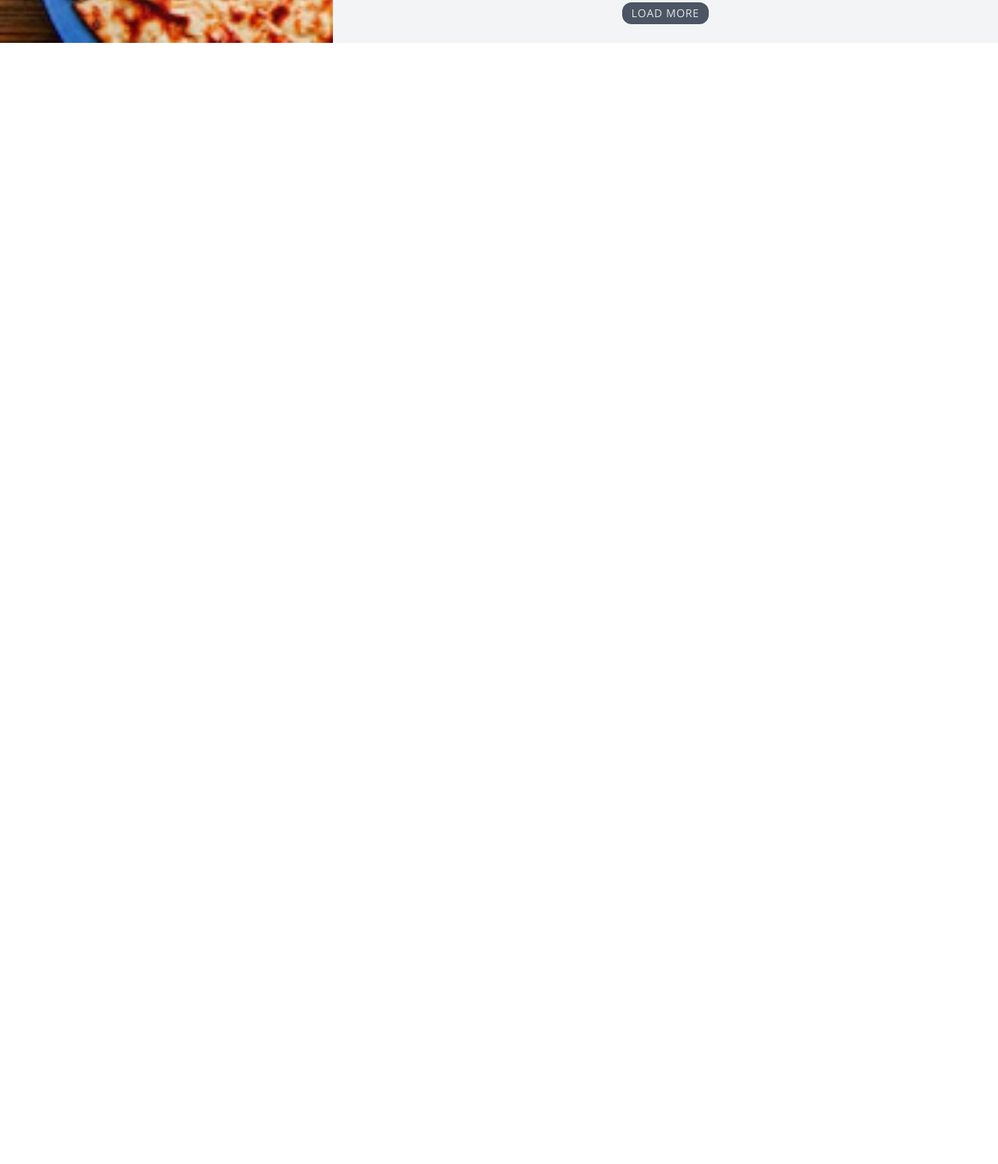
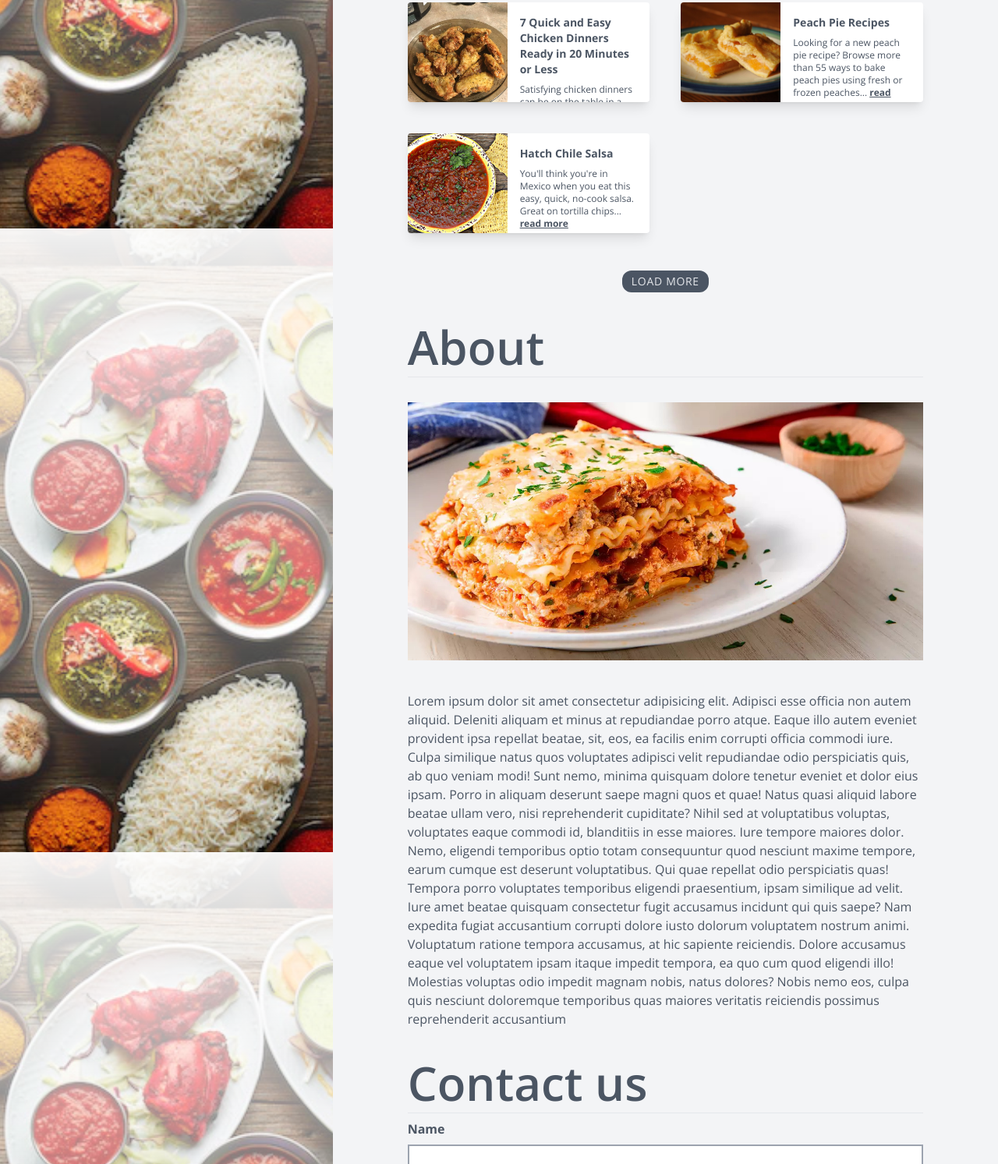
Before and after one commit to manoj-gaonkar/food-recipe, a plain HTML site: page index.html in a window 1280 px wide. Shown: the part 1307-2800 px from the top of the page at 78% size. Before the commit the page ends 1362 px from the top, so only its background shows below. Drawn offline with nearby package versions, Linux system fonts and the light colour scheme.

Commit message:
about page addded

```diff
--- a/index.html
+++ b/index.html
@@ -25,10 +25,11 @@
 </head>
 
 <body class="text-gray-600 font-body">
-    <div class="grid md:grid-cols-3">
+    <div class="grid md:grid-cols-3 ">
         <!-- hero container-->
 
-        <div class="md:col-span-1 md:justify-end  bg-cover" style="background-image: linear-gradient(rgba(255, 255, 255, 0.95), rgba(255,255,255,0)), url('./images/main-background.jpg');" >
+        <div class="bg-fixed md:col-span-1 md:justify-end  bg-cover"
+            style="background-image: linear-gradient(rgba(255, 255, 255, 0.95), rgba(255,255,255,0)), url('./images/main-background.jpg');">
             <nav>
                 <div class="flex justify-between md:justify-end items-center">
                     <h1 class="font-bold text-lg p-4 uppercase border-b sm: border-gray-100">
@@ -114,7 +115,8 @@
                             <!-- stars end -->
 
                             <p class="text-xs">These stuffed savory pastries are a traditional Indian favorite.....</p>
-                            <span class="block text-gray-500 text-sm ">Recipe by <strong class="text-gray-700 underline decoration-red-800 mt-1 ">Juel</strong> </span>
+                            <span class="block text-gray-500 text-sm ">Recipe by <strong
+                                    class="text-gray-700 underline decoration-red-800 mt-1 ">Juel</strong> </span>
                         </div>
                         <div
                             class="bg-secondary-100 text-secondary-200 rounded-full px-2 py-1 font-bold uppercase absolute left-0 top-0 ml-2 mt-2 text-sm">
@@ -148,7 +150,8 @@
 
                             <p class="text-xs">A Beautiful lovely, crispy waffle perfect for the morning...</p>
 
-                            <span class="block text-gray-500 text-sm">Recipe by <strong class="text-gray-700 underline decoration-red-800 mt-1">Mark</strong> </span>
+                            <span class="block text-gray-500 text-sm">Recipe by <strong
+                                    class="text-gray-700 underline decoration-red-800 mt-1">Mark</strong> </span>
                         </div>
                         <div
                             class="bg-secondary-100 text-secondary-200 rounded-full px-2 py-1 font-bold uppercase absolute left-0 top-0 ml-2 mt-2 text-sm">
@@ -180,9 +183,11 @@
                             </div>
                             <!-- stars end -->
 
-                            <p class="text-xs">Grilled cheese with onions, tomatoes and jalapenos-- tastier than the original!</p>
+                            <p class="text-xs">Grilled cheese with onions, tomatoes and jalapenos-- tastier than the
+                                original!</p>
 
-                            <span class="block text-gray-500 text-sm">Recipe by <strong class="text-gray-700 underline decoration-red-800">Darla</strong> </span>
+                            <span class="block text-gray-500 text-sm">Recipe by <strong
+                                    class="text-gray-700 underline decoration-red-800">Darla</strong> </span>
                         </div>
                         <div
                             class="bg-secondary-100 text-secondary-200 rounded-full px-2 py-1 font-bold uppercase absolute left-0 top-0 ml-2 mt-2 text-sm">
@@ -213,16 +218,18 @@
                             </div>
                             <!-- stars end -->
 
-                            <p class="text-xs">Got leftover chicken hanging around in your fridge? If so, chop it up ...</p>
+                            <p class="text-xs">Got leftover chicken hanging around in your fridge? If so, chop it up ...
+                            </p>
 
                             <span class="block text-gray-500 text-sm">Recipe by <strong
                                     class="text-gray-700 underline decoration-red-800">Tom</strong> </span>
                         </div>
                         <div
                             class="bg-secondary-100 text-secondary-200 rounded-full px-2 py-1 font-bold uppercase absolute left-0 top-0 ml-2 mt-2 text-sm">
-                            <svg class="w-4 inline" xmlns="http://www.w3.org/2000/svg" class="h-6 w-6" fill="none" viewBox="0 0 24 24"
-                                stroke="currentColor" stroke-width="2">
-                                <path stroke-linecap="round" stroke-linejoin="round" d="M12 8v4l3 3m6-3a9 9 0 11-18 0 9 9 0 0118 0z" />
+                            <svg class="w-4 inline" xmlns="http://www.w3.org/2000/svg" class="h-6 w-6" fill="none"
+                                viewBox="0 0 24 24" stroke="currentColor" stroke-width="2">
+                                <path stroke-linecap="round" stroke-linejoin="round"
+                                    d="M12 8v4l3 3m6-3a9 9 0 11-18 0 9 9 0 0118 0z" />
                             </svg>
                             <span>15 mins</span>
                         </div>
@@ -232,15 +239,97 @@
                 </div>
 
                 <h2 class="font-bold mt-12 pb-2 border-b border-gray-200">Most popular</h2>
-                <div class="mt-12">
+                <div class="my-12 grid grid-cols-1 lg:grid-cols-2 gap-10">
                     <!--cards go here-->
 
+                    <!-- card 1 -->
+                    <div class="rounded overflow-hidden  flex shadow-lg bg-white h-24 md:h-32">
+                        <img src="./images/popular/popular_1.jpg" alt="popular_1" class=" h-24 md:h-full object-cover">
+                        <div class="m-4">
+                            <p class="text-sm  font-bold  ">7 Quick and Easy Chicken Dinners Ready
+                                in 20 Minutes or Less</p>
+                            <p class="text-xs mt-2 hidden sm:block">Satisfying chicken dinners can be on the table in a
+                                speedy 20 minutes thanks to using the right cuts of chicken and some... <strong
+                                    class="underline">read more</strong>
+                            </p>
+                        </div>
+                    </div>
+                    <!-- card 1 -->
+
+                    <!-- card 2  start-->
+                    <div class="rounded overflow-hidden  flex shadow-lg bg-white h-24 md:h-32">
+                        <img src="./images/popular/popular_2.jpg" alt="popular_1"
+                            class=" object-cover h-24 w-24 md:h-32 md:w-32 ">
+                        <div class="m-4">
+                            <p class="text-sm  font-bold  ">Peach Pie Recipes</p>
+                            <p class="text-xs mt-2 hidden sm:block">Looking for a new peach pie recipe? Browse more than
+                                55 ways to bake peach pies using fresh or frozen peaches... <strong
+                                    class="underline">read
+                                    more</strong>
+                            </p>
+                        </div>
+                    </div>
+                    <!-- card 2 end -->
+
+                    <!-- card 3  start-->
+                    <div class="rounded overflow-hidden  flex shadow-lg bg-white h-24 md:h-32">
+                        <img src="./images/popular/popular_3.jpg" alt="popular_1"
+                            class=" object-cover h-24 w-24 md:h-32 md:w-32 ">
+                        <div class="m-4">
+                            <p class="text-sm  font-bold  ">Hatch Chile Salsa</p>
+                            <p class="text-xs mt-2 hidden sm:block">You'll think you're in Mexico when you eat this
+                                easy, quick, no-cook salsa. Great on tortilla chips... <strong class="underline">read
+                                    more</strong>
+                            </p>
+                        </div>
+                    </div>
+                    <!-- card 3 end -->
                 </div>
 
                 <div class="flex justify-center">
                     <div class="btn bg-gray-600 text-gray-200 border-none"> Load more</div>
                 </div>
             </div>
+
+            <div class="my-10">
+                <h1 class="text-6xl font-semibold border-b border-gray-200 pb-2">About</h1>
+                <div class="mt-8">
+                    <div class=" overflow-hidden">
+                        <img class="object-cover scale-1 transition-all duration-500 ease-in-out hover:scale-105"
+                            src="./images/about_1.jpg" alt="about_1">
+                    </div>
+                    <h4 class="mt-10"> Lorem ipsum dolor sit amet consectetur adipisicing elit. Adipisci esse officia
+                        non autem
+                        aliquid. Deleniti aliquam et minus at repudiandae porro atque. Eaque illo autem eveniet
+                        provident ipsa repellat beatae, sit, eos, ea facilis enim corrupti officia commodi iure. Culpa
+                        similique natus quos voluptates adipisci velit repudiandae odio perspiciatis quis, ab quo veniam
+                        modi! Sunt nemo, minima quisquam dolore tenetur eveniet et dolor eius ipsam. Porro in aliquam
+                        deserunt saepe magni quos et quae! Natus quasi aliquid labore beatae ullam vero, nisi
+                        reprehenderit cupiditate? Nihil sed at voluptatibus voluptas, voluptates eaque commodi id,
+                        blanditiis in esse maiores. Iure tempore maiores dolor. Nemo, eligendi temporibus optio totam
+                        consequuntur quod nesciunt maxime tempore, earum cumque est deserunt voluptatibus. Qui quae
+                        repellat odio perspiciatis quas! Tempora porro voluptates temporibus eligendi praesentium, ipsam
+                        similique ad velit. Iure amet beatae quisquam consectetur fugit accusamus incidunt qui quis
+                        saepe? Nam expedita fugiat accusantium corrupti dolore iusto dolorum voluptatem nostrum animi.
+                        Voluptatum ratione tempora accusamus, at hic sapiente reiciendis. Dolore accusamus eaque vel
+                        voluptatem ipsam itaque impedit tempora, ea quo cum quod eligendi illo! Molestias voluptas odio
+                        impedit magnam nobis, natus dolores? Nobis nemo eos, culpa quis nesciunt doloremque temporibus
+                        quas maiores veritatis reiciendis possimus reprehenderit accusantium</h4>
+                </div>
+            </div>
+
+            <!-- Contact us -->
+
+            <div>
+                <h1 class="text-6xl font-semibold border-b border-gray-200 pb-2">Contact us</h1>
+                <div class=" m ">
+                    <div>
+                        <label for="name" class="font-bold block my-2">Name</label>
+                        <input type="text" class="block w-full h-8 border-2 border-gray-400">
+                    </div>
+                </div>
+            </div>
+
 
         </main>
 
```
Also changed, not shown: images/about_1.jpg (added), images/popular/popular_1.jpg (added), images/popular/popular_2.jpg (added), images/popular/popular_3.jpg (added).
